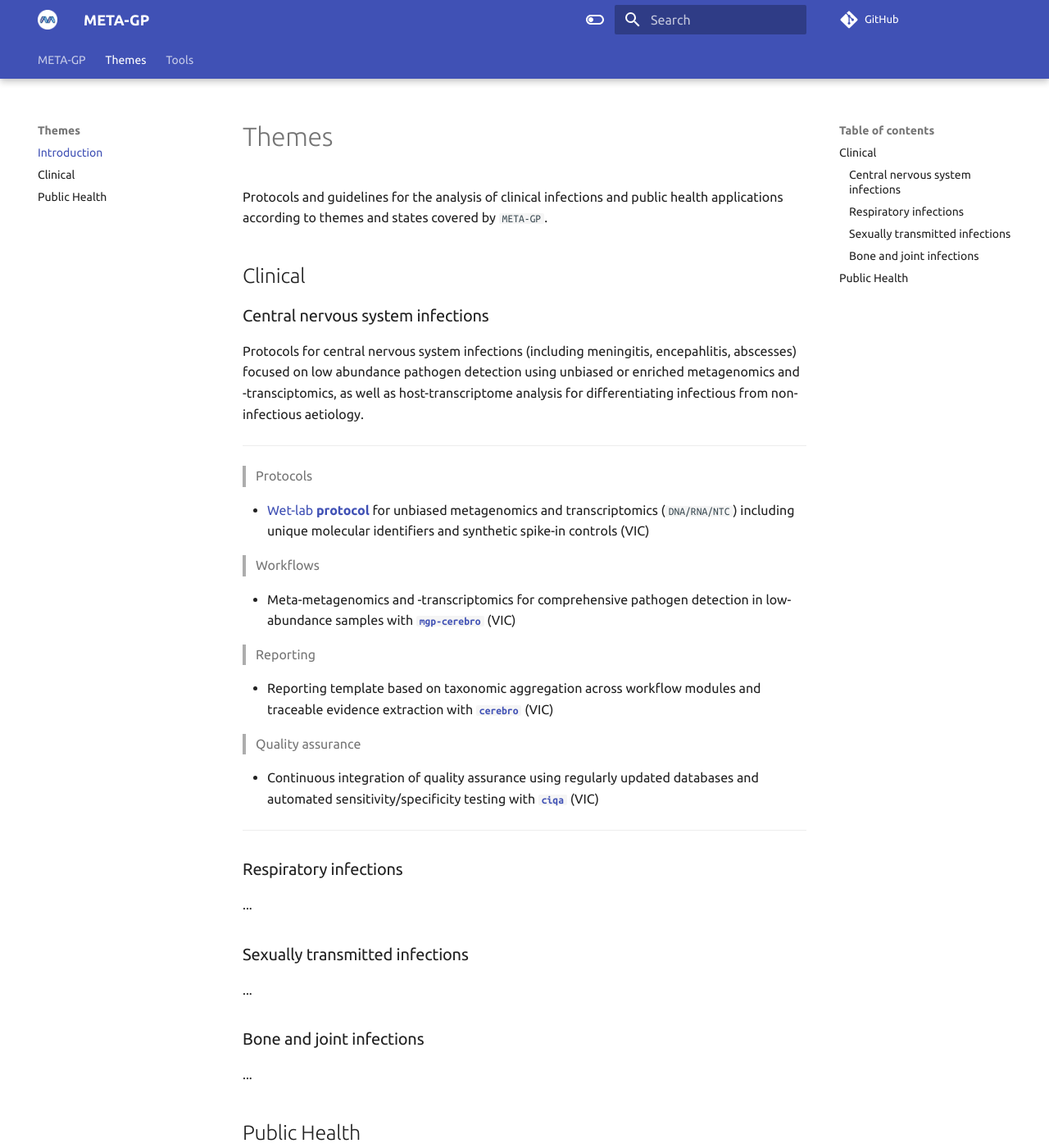
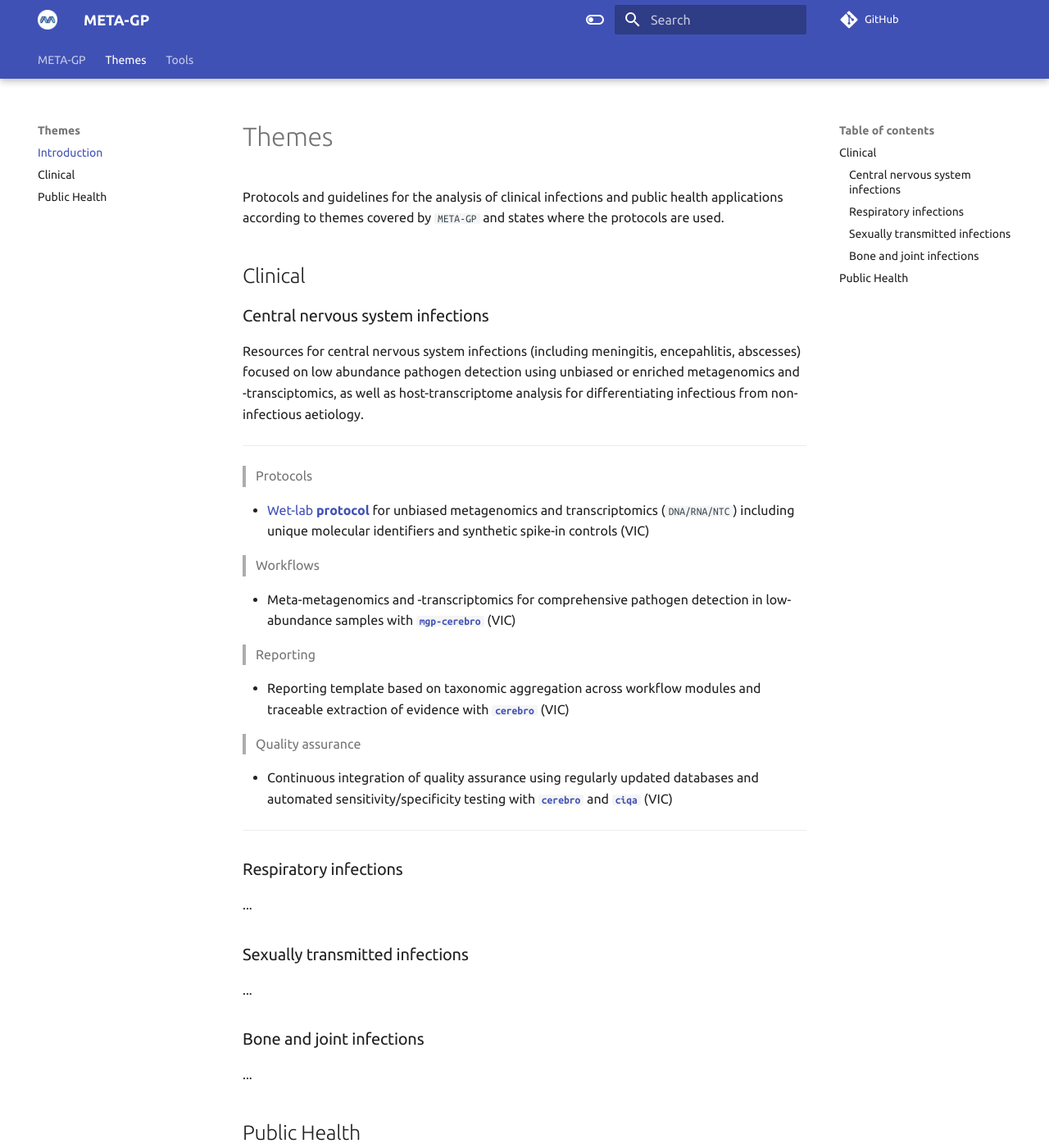
Before and after one commit to meta-gp/docs, an MkDocs documentation site: the page built from docs/themes/index.md, in a window 1280 px wide and 1400 px high. Shown: the whole window at 82% size. Built offline with MkDocs 1.6.1 and Material for MkDocs 9.7.7, drawn with Linux system fonts in a browser that asks for light colours.

```diff
--- a/docs/themes/index.md
+++ b/docs/themes/index.md
@@ -1,12 +1,12 @@
 # Themes
 
-Protocols and guidelines for the analysis of clinical infections and public health applications according to themes and states covered by `META-GP`.
+Protocols and guidelines for the analysis of clinical infections and public health applications according to themes covered by `META-GP` and states where the protocols are used.
 
 ## Clinical
 
 ### Central nervous system infections
 
-Protocols for central nervous system infections (including meningitis, encepahlitis, abscesses) focused on low abundance pathogen detection using unbiased or enriched metagenomics and -transciptomics, as well as host-transcriptome analysis for differentiating infectious from non-infectious aetiology.
+Resources for central nervous system infections (including meningitis, encepahlitis, abscesses) focused on low abundance pathogen detection using unbiased or enriched metagenomics and -transciptomics, as well as host-transcriptome analysis for differentiating infectious from non-infectious aetiology.
 
 ---
 
@@ -20,11 +20,11 @@ Protocols for central nervous system infections (including meningitis, encepahli
 
 > Reporting
 
-* Reporting template based on taxonomic aggregation across workflow modules and traceable evidence extraction with [**`cerebro`**]() (VIC)
+* Reporting template based on taxonomic aggregation across workflow modules and traceable extraction of evidence with [**`cerebro`**]() (VIC)
 
 > Quality assurance
 
-* Continuous integration of quality assurance using regularly updated databases and automated sensitivity/specificity testing with [**`ciqa`**]() (VIC)
+* Continuous integration of quality assurance using regularly updated databases and automated sensitivity/specificity testing with [**`cerebro`**]() and [**`ciqa`**]() (VIC)
 
 ---
 
```
Also changed, not shown: docs/index.md (+6 -3 lines), docs/tools/index.md (+4 -5 lines), docs/assets/mgp-logo-m.png (added), docs/assets/mgp-logo.png.
